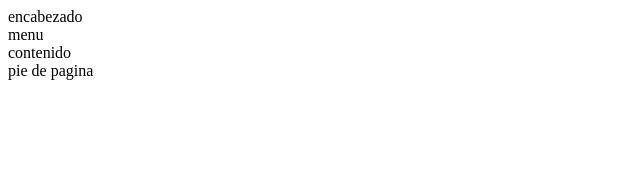
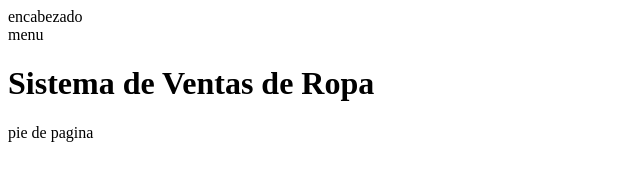
Before and after one commit to emancilla01/proweb2501, a plain HTML site: page index.html in a window 1280 px wide. Shown: the whole page, without its empty margins (0-640 px from the left). Drawn offline with Linux system fonts and the light colour scheme.

Commit message:
Cambio del titulo

```diff
--- a/index.html
+++ b/index.html
@@ -13,7 +13,7 @@
         menu
     </div>
     <div>
-        contenido
+        <h1>Sistema de Ventas de Ropa</h1>
     </div>
     <div>
         pie de pagina
```
